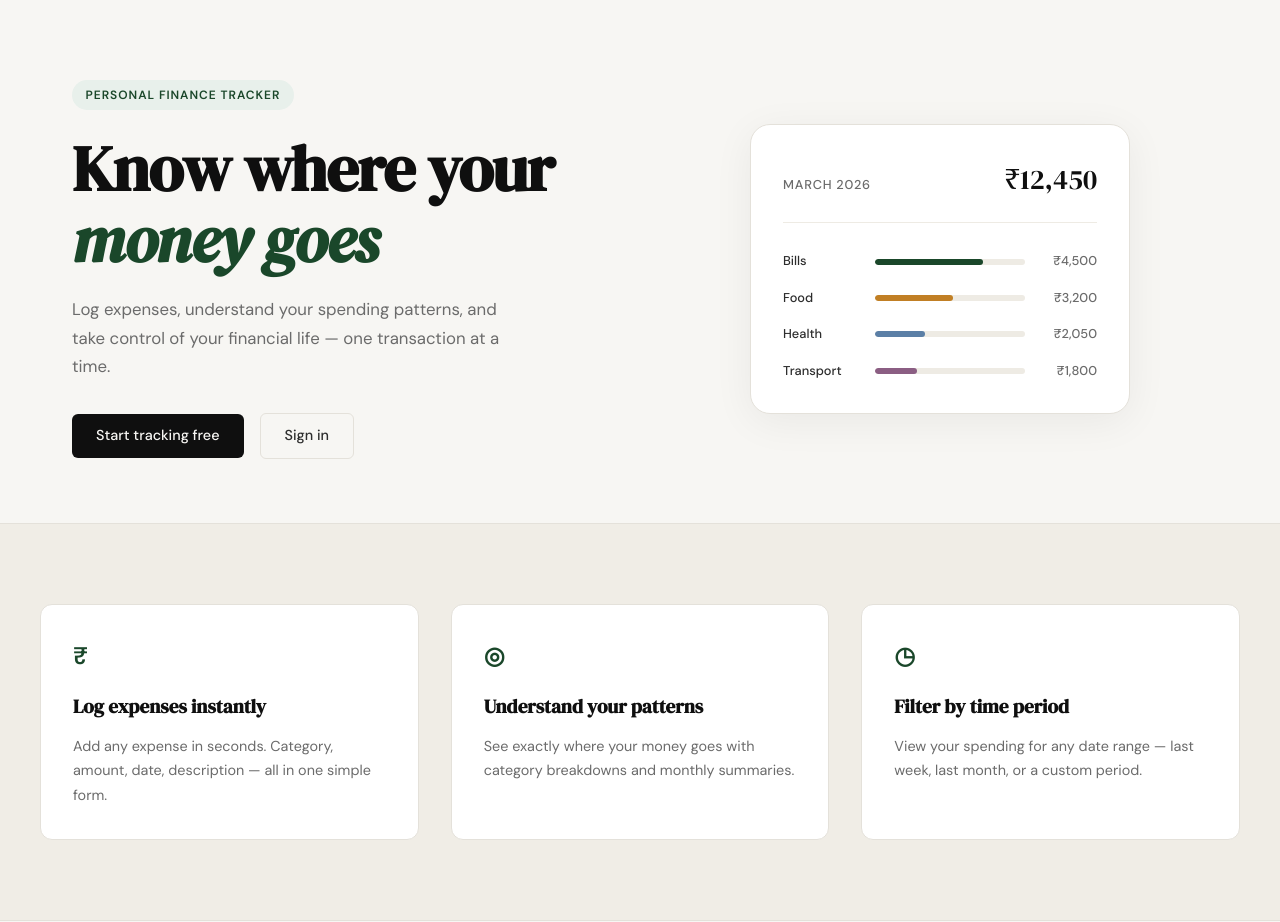
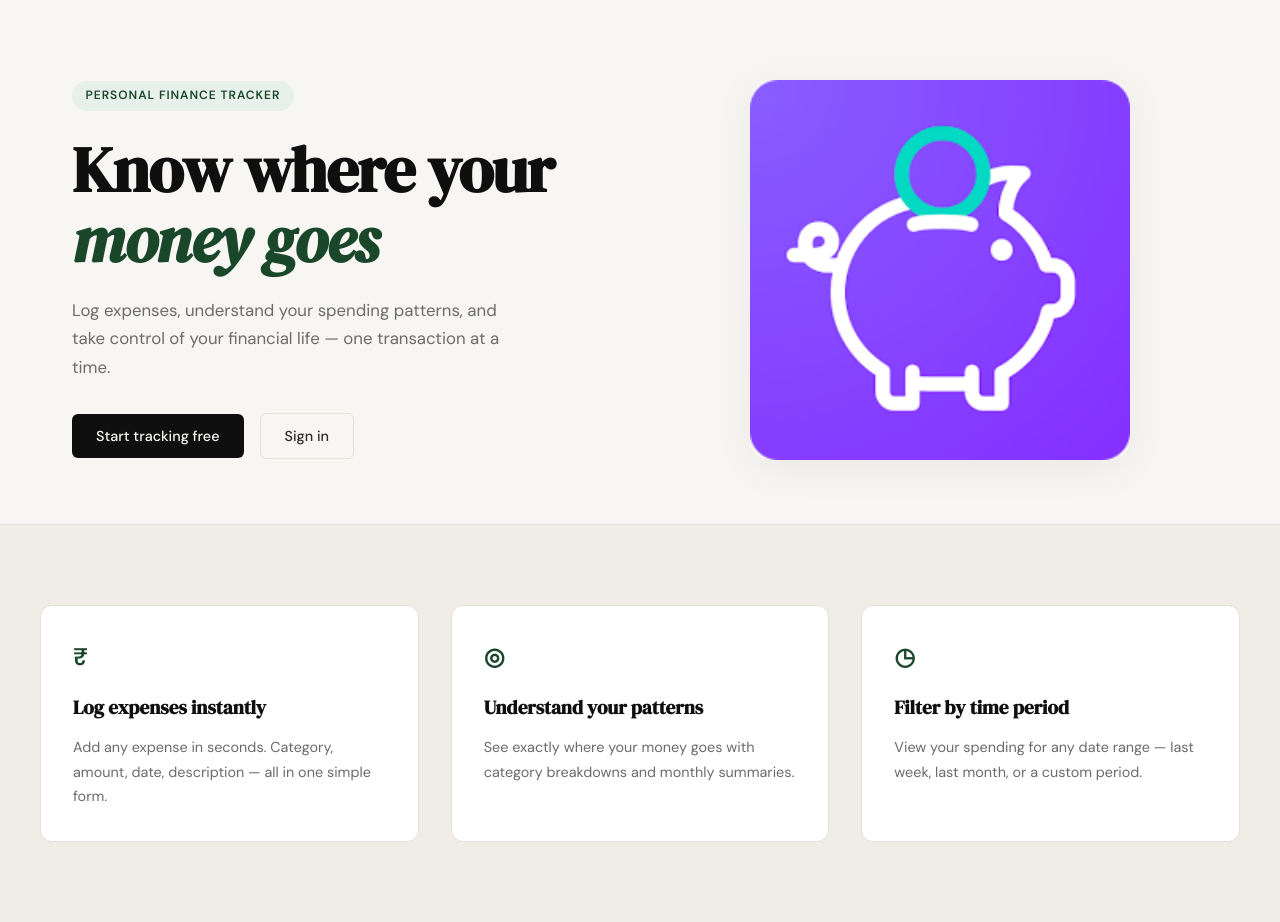
Before and after one commit to amitfjain/spendly, a Flask app: page / in a window 1280 px wide. Shown: the part 61-983 px from the top of the page. Run offline with Flask 3, Linux system fonts and the light colour scheme.

Commit message:
Replace mock-card hero visual with piggy bank illustration
Co-Authored-By: Claude Opus 4.7 (1M context) <noreply@anthropic.com>

```diff
--- a/static/css/style.css
+++ b/static/css/style.css
@@ -175,7 +175,7 @@ a { color: inherit; text-decoration: none; }
 }
 
 /* ------------------------------------------------------------------ */
-/* Mock card (hero visual)                                             */
+/* Hero visual — piggy bank illustration                               */
 /* ------------------------------------------------------------------ */
 
 .hero-visual {
@@ -183,77 +183,13 @@ a { color: inherit; text-decoration: none; }
     justify-content: center;
 }
 
-.mock-card {
-    background: var(--paper-card);
-    border: 1px solid var(--border);
-    border-radius: var(--radius-lg);
-    padding: 2rem;
+.hero-piggy {
     width: 100%;
     max-width: 380px;
+    height: auto;
+    display: block;
+    border-radius: var(--radius-lg);
     box-shadow: 0 8px 40px rgba(0,0,0,0.06);
-}
-
-.mock-card-header {
-    display: flex;
-    justify-content: space-between;
-    align-items: baseline;
-    margin-bottom: 1.75rem;
-    padding-bottom: 1.25rem;
-    border-bottom: 1px solid var(--border-soft);
-}
-
-.mock-label {
-    font-size: 0.8rem;
-    font-weight: 500;
-    color: var(--ink-muted);
-    text-transform: uppercase;
-    letter-spacing: 0.06em;
-}
-
-.mock-total {
-    font-family: var(--font-display);
-    font-size: 1.75rem;
-    color: var(--ink);
-}
-
-.mock-bars { display: flex; flex-direction: column; gap: 1rem; }
-
-.mock-bar-row {
-    display: grid;
-    grid-template-columns: 80px 1fr 60px;
-    align-items: center;
-    gap: 0.75rem;
-}
-
-.mock-cat {
-    font-size: 0.8rem;
-    font-weight: 500;
-    color: var(--ink-soft);
-}
-
-.mock-bar-track {
-    height: 6px;
-    background: var(--border-soft);
-    border-radius: 999px;
-    overflow: hidden;
-}
-
-.mock-bar {
-    height: 100%;
-    background: var(--accent);
-    border-radius: 999px;
-    transition: width 0.6s ease;
-}
-
-.mock-bar-2 { background: var(--accent-2); }
-.mock-bar-3 { background: #5b7fa6; }
-.mock-bar-4 { background: #8b5e83; }
-
-.mock-amt {
-    font-size: 0.8rem;
-    font-weight: 500;
-    color: var(--ink-muted);
-    text-align: right;
 }
 
 /* ------------------------------------------------------------------ */
--- a/templates/landing.html
+++ b/templates/landing.html
@@ -22,42 +22,9 @@
         </div>
     </div>
     <div class="hero-visual">
-        <div class="mock-card">
-            <div class="mock-card-header">
-                <span class="mock-label">March 2026</span>
-                <span class="mock-total">₹12,450</span>
-            </div>
-            <div class="mock-bars">
-                <div class="mock-bar-row">
-                    <span class="mock-cat">Bills</span>
-                    <div class="mock-bar-track">
-                        <div class="mock-bar" style="width: 72%"></div>
-                    </div>
-                    <span class="mock-amt">₹4,500</span>
-                </div>
-                <div class="mock-bar-row">
-                    <span class="mock-cat">Food</span>
-                    <div class="mock-bar-track">
-                        <div class="mock-bar mock-bar-2" style="width: 52%"></div>
-                    </div>
-                    <span class="mock-amt">₹3,200</span>
-                </div>
-                <div class="mock-bar-row">
-                    <span class="mock-cat">Health</span>
-                    <div class="mock-bar-track">
-                        <div class="mock-bar mock-bar-3" style="width: 33%"></div>
-                    </div>
-                    <span class="mock-amt">₹2,050</span>
-                </div>
-                <div class="mock-bar-row">
-                    <span class="mock-cat">Transport</span>
-                    <div class="mock-bar-track">
-                        <div class="mock-bar mock-bar-4" style="width: 28%"></div>
-                    </div>
-                    <span class="mock-amt">₹1,800</span>
-                </div>
-            </div>
-        </div>
+        <img class="hero-piggy"
+             src="{{ url_for('static', filename='images/Spendly_Hero_Page.webp') }}"
+             alt="Spendly piggy bank">
     </div>
 </section>
 
```
Also changed, not shown: static/images/Spendly_Hero_Page.webp (added).
